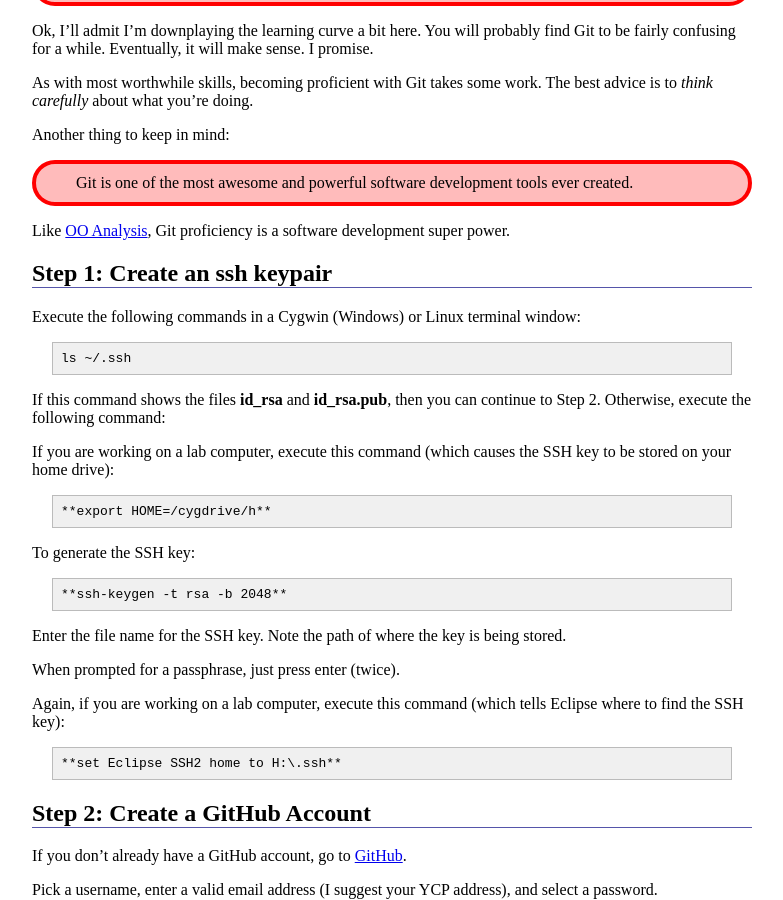
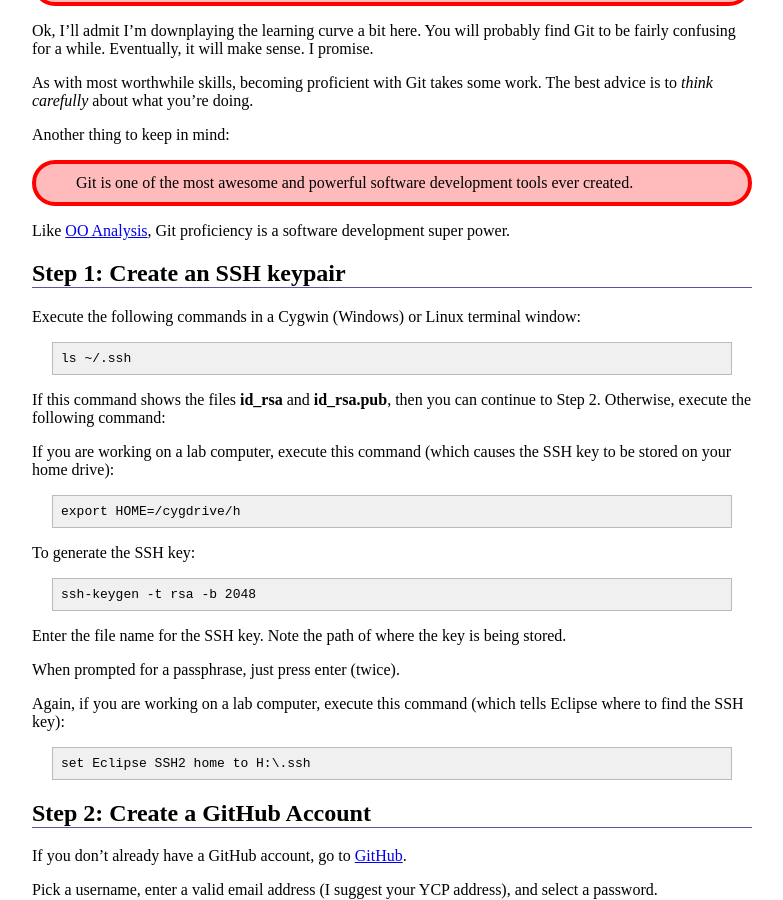
Before and after one commit to ycpcs/cs320-spring2016, a Jekyll site: the page built from labs/lab01.md, in a window 1280 px wide and 900 px high, scrolled down 311 px. Shown: the whole window, without its empty margins (248-1031 px from the left). Built offline with Jekyll 4.4.1, drawn with Linux system fonts in a browser that asks for light colours; Markdown is read by kramdown in place of the engine named in the settings.

Commit message:
updating Lab01 instructions

```diff
--- a/labs/lab01.md
+++ b/labs/lab01.md
@@ -27,7 +27,7 @@ Git is one of the most awesome and powerful software development tools ever crea
 
 Like [OO Analysis](../lectures/lecture05.html), Git proficiency is a software development super power.
 
-## Step 1: Create an ssh keypair
+## Step 1: Create an SSH keypair
 
 Execute the following commands in a Cygwin (Windows) or Linux terminal window:
 
@@ -37,11 +37,11 @@ If this command shows the files **id\_rsa** and **id\_rsa.pub**, then you can co
 
 If you are working on a lab computer, execute this command (which causes the SSH key to be stored on your home drive):
 
-    **export HOME=/cygdrive/h**
+    export HOME=/cygdrive/h
 
 To generate the SSH key:
 
-	**ssh-keygen -t rsa -b 2048**
+	ssh-keygen -t rsa -b 2048
 
 Enter the file name for the SSH key.  Note the path of where the key is being stored.
 
@@ -49,7 +49,7 @@ When prompted for a passphrase, just press enter (twice).
 
 Again, if you are working on a lab computer, execute this command (which tells Eclipse where to find the SSH key):
 
-    **set Eclipse SSH2 home to H:\.ssh**
+    set Eclipse SSH2 home to H:\.ssh
 
 
 ## Step 2: Create a GitHub Account
```
